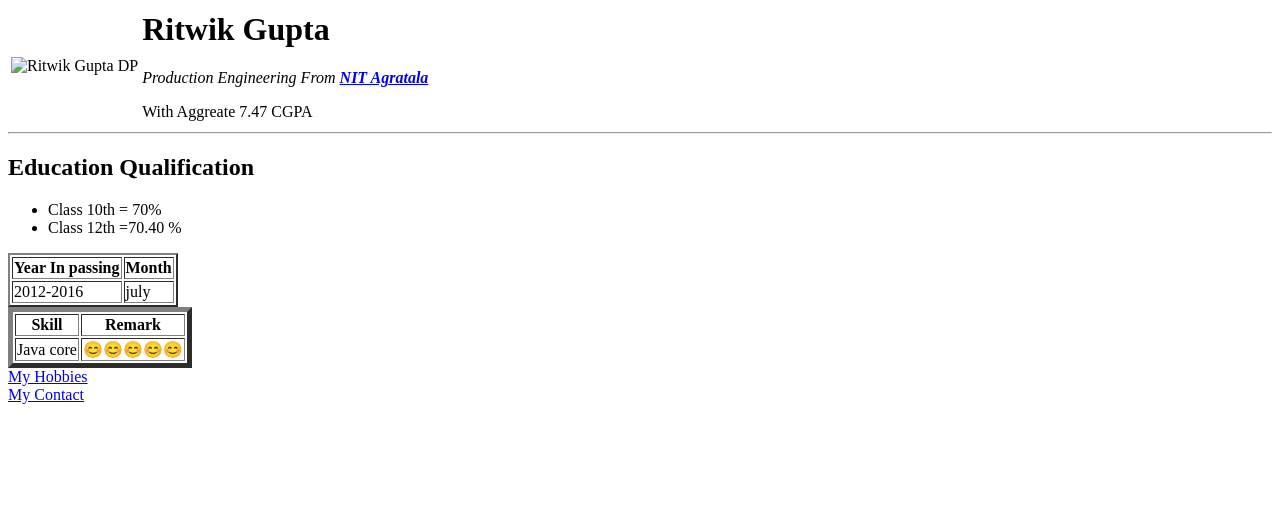
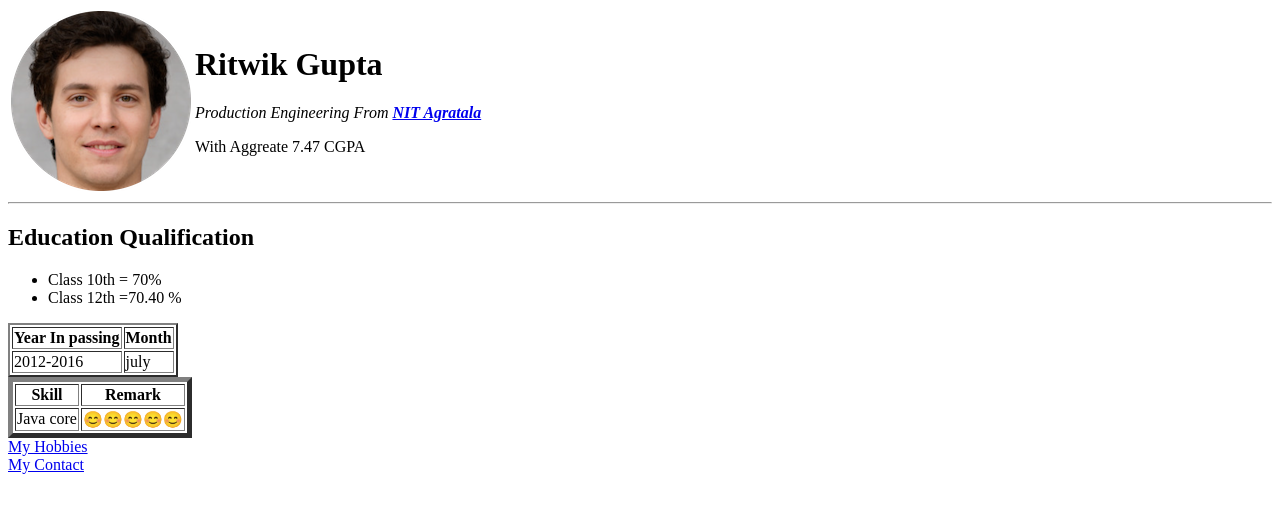
Before and after one commit to Ritwikg98/CV, a plain HTML site: page index.html in a window 1280 px wide. Drawn offline with Linux system fonts and the light colour scheme.

Commit message:
Update index.html

```diff
--- a/index.html
+++ b/index.html
@@ -9,7 +9,7 @@
 <body>
 <table cell spacing="20">
   <tr>
-    <td><img src="image/Dp.png" alt="Ritwik Gupta DP"></td>
+    <td><img src="Dp.png" alt="Ritwik Gupta DP"></td>
     <td><h1>Ritwik Gupta</h1>
     <p> <em>Production Engineering From <strong><a href="https://www.nita.ac.in/">NIT Agratala</a></strong></em></p>
      <p>With Aggreate 7.47 CGPA</p></td>
```
